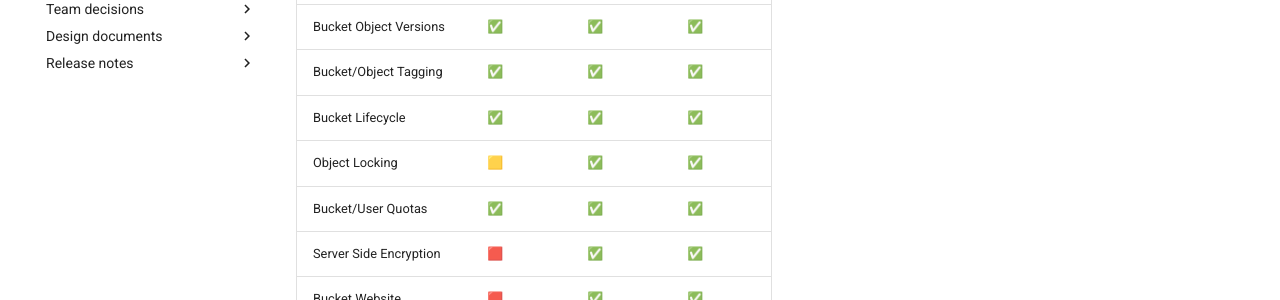
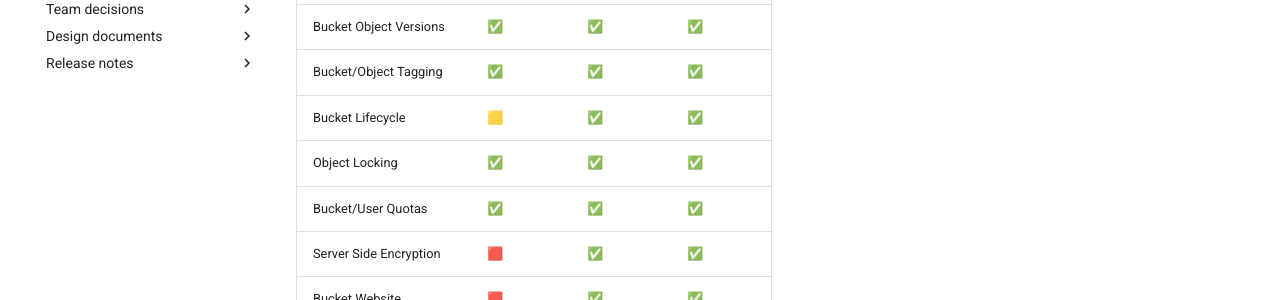
Before and after one commit to s3gw-tech/s3gw, an MkDocs documentation site: the page built from docs/s3-compatibility-table.md, in a window 1280 px wide and 1146 px high. Shown: the part 425-725 px from the top of the window. Built offline with MkDocs 1.6.1 and Material for MkDocs 9.7.7, drawn with Linux system fonts in a browser that asks for light colours; comment, search, counter and statistics services are not loaded.

```diff
--- a/docs/s3-compatibility-table.md
+++ b/docs/s3-compatibility-table.md
@@ -10,8 +10,8 @@ functional features, and our forward-looking plans for upcoming releases.
 | Bucket/Object ACLs     | ✅      | ✅     | ✅     |
 | Bucket Object Versions | ✅      | ✅     | ✅     |
 | Bucket/Object Tagging  | ✅      | ✅     | ✅     |
-| Bucket Lifecycle       | ✅      | ✅     | ✅     |
-| Object Locking         | 🟨      | ✅     | ✅     |
+| Bucket Lifecycle       | 🟨      | ✅     | ✅     |
+| Object Locking         | ✅      | ✅     | ✅     |
 | Bucket/User Quotas     | ✅      | ✅     | ✅     |
 | Server Side Encryption | 🟥      | ✅     | ✅     |
 | Bucket Website         | 🟥      | ✅     | ✅     |
```
